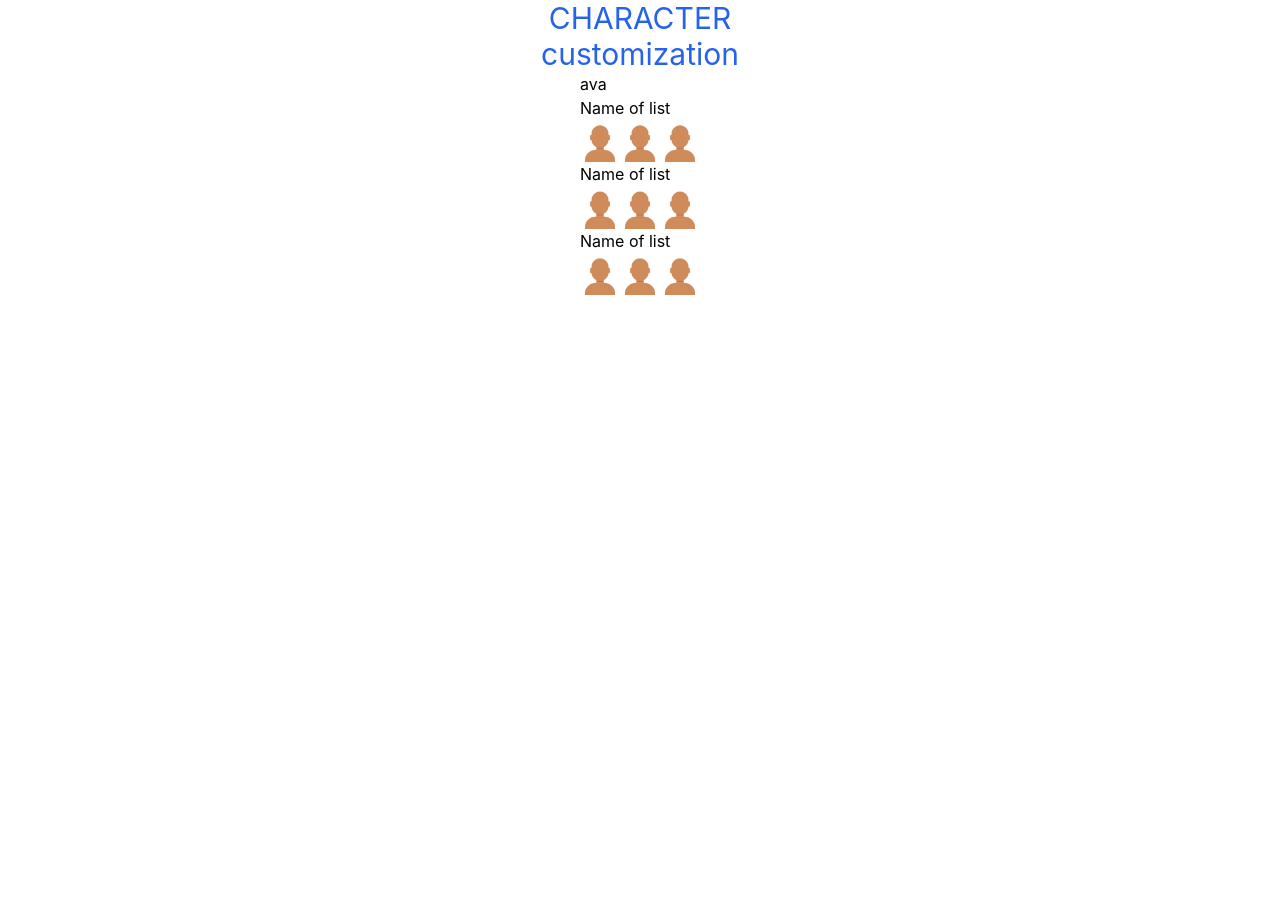
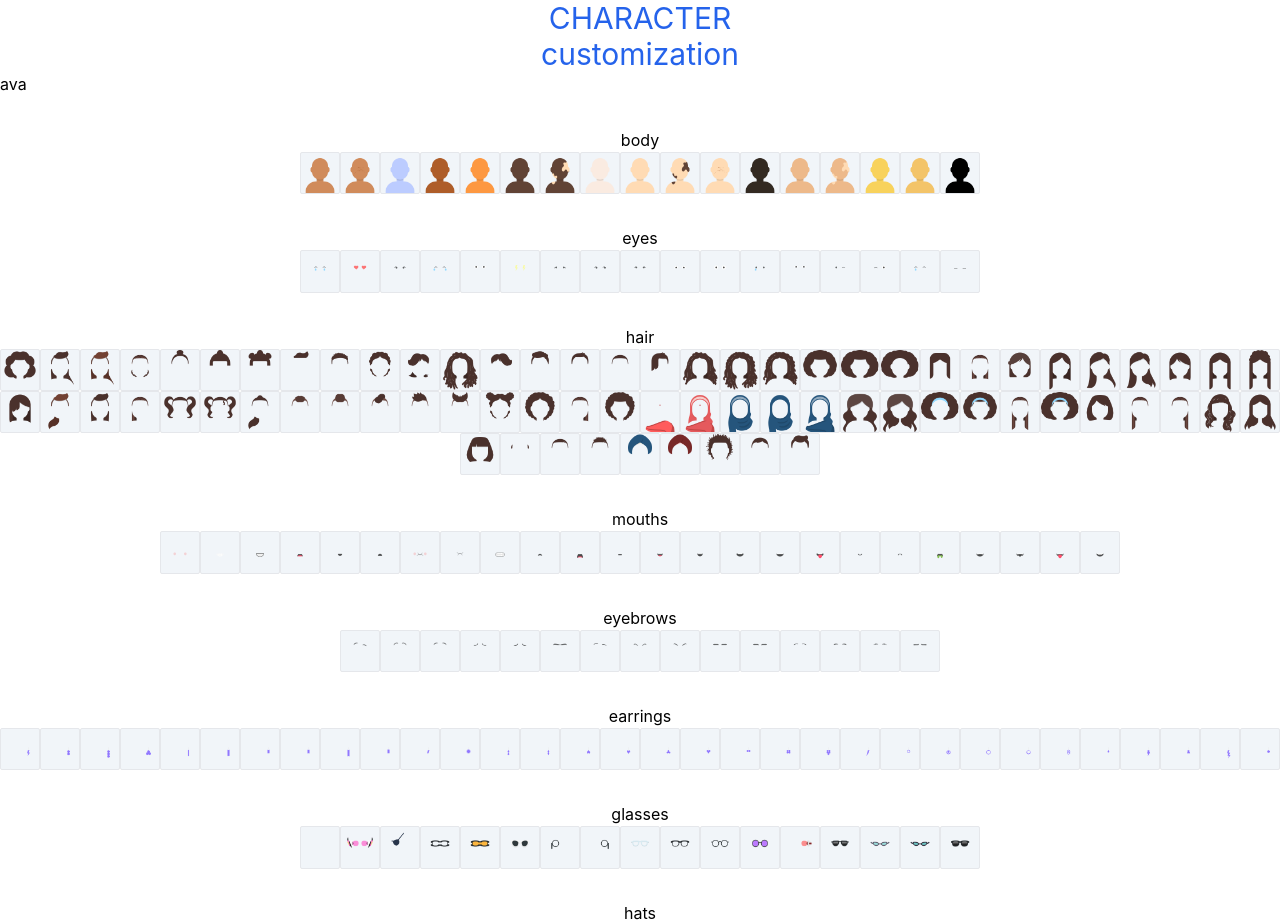
Before and after one commit to hainx1610/char-builder, a React (Create React App) app: page / in a window 1280 px wide. Shown: the top 923 px of the page. Before the commit the page ends 800 px from the top, so only its background shows below. Built offline with nearby package versions, Linux system fonts and the light colour scheme.

Commit message:
write components to render partlists

```diff
--- a/src/App.js
+++ b/src/App.js
@@ -1,38 +1,82 @@
 import React, { useState, useEffect } from "react";
+
+const total = {
+  body: 17,
+  eyes: 17,
+  hair: 73,
+  mouths: 24,
+  eyebrows: 15,
+
+  earrings: 32,
+  glasses: 17,
+  hats: 28,
+  neckwear: 18,
+  facial_hair: 17,
+  layer_1: 5,
+  layer_2: 5,
+  layer_3: 9,
+};
 
 function Avatar() {
   return <div>ava</div>;
 }
 
-function Square() {
-  // const testImgLink =
-  //   "https://upload.wikimedia.org/wikipedia/commons/thumb/d/dd/Square_-_black_simple.svg/1200px-Square_-_black_simple.svg.png";
-  return <img src={require("./character/body/1.png")} alt="" width={"40px"} />;
+function Square({ subfolder, subIndex }) {
+  return (
+    <img
+      src={require(`./character/${subfolder}/${subIndex}.png`)}
+      alt=""
+      width={"40px"}
+      className=" rounded-sm border bg-slate-100 hover:cursor-pointer hover:bg-slate-50"
+    />
+  );
 }
-function ItemsList() {
+
+function ItemsList({ listName, number }) {
+  let tempArr = [];
+  for (let i = 1; i <= number; i++) {
+    let subfolder = listName;
+    if (
+      listName === "earrings" ||
+      listName === "glasses" ||
+      listName === "hats" ||
+      listName === "neckwear"
+    ) {
+      subfolder = `accessories/${listName}`;
+    }
+
+    if (
+      listName === "layer_1" ||
+      listName === "layer_2" ||
+      listName === "layer_3"
+    ) {
+      subfolder = `clothes/${listName}`;
+    }
+
+    tempArr.push(<Square subfolder={subfolder} subIndex={i} key={i} />);
+  }
+  return <div className="flex flex-wrap justify-center">{tempArr}</div>;
+}
+
+function PartListSection({ listName, number }) {
   return (
-    <div className="flex">
-      <Square />
-      <Square />
-      <Square />
+    <div className="my-8 flex flex-col items-center">
+      <h2>{listName}</h2>
+      <ItemsList listName={listName} number={number} />
     </div>
   );
 }
 
-function PartListSection() {
-  return (
-    <div>
-      <h2>Name of list</h2>
-      <ItemsList />
-    </div>
-  );
-}
 function PartListsArea() {
   return (
     <div>
-      <PartListSection />
-      <PartListSection />
-      <PartListSection />
+      {Object.entries(total).map((item, index) => {
+        const [listName, number] = item;
+
+        return (
+          <PartListSection listName={listName} number={number} key={index} />
+        );
+      })}
     </div>
   );
 }
```
